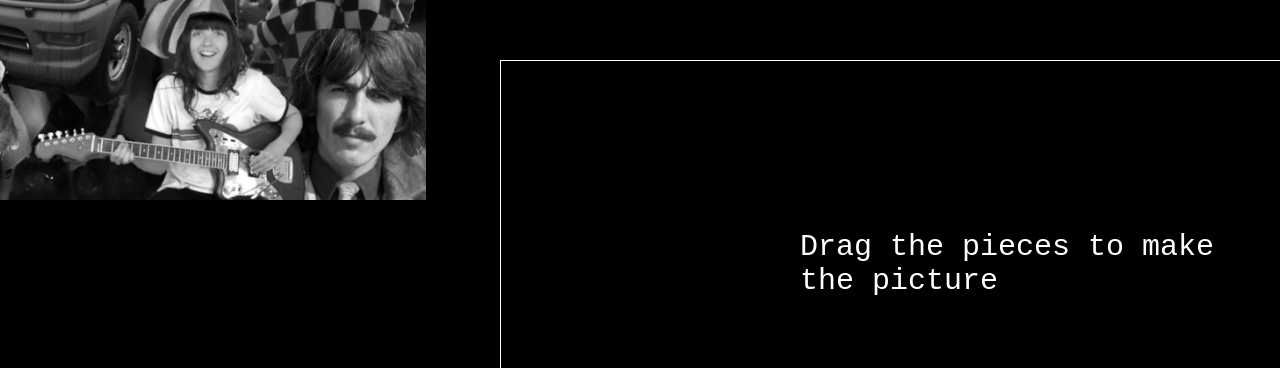
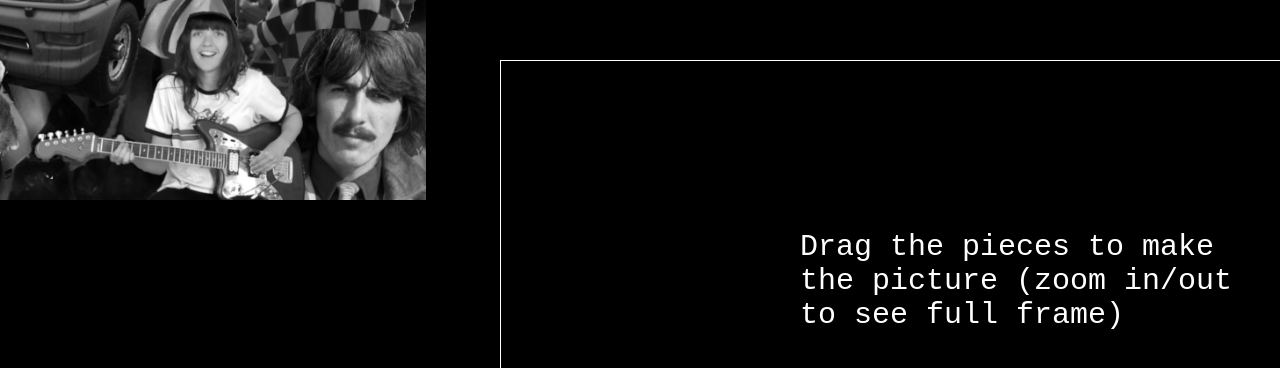
Before and after one commit to King-Mob/sticker-puzzle, a plain HTML site: page index.html in a window 1280 px wide. Shown: the top 368 px of the page. Drawn offline with Linux system fonts and the light colour scheme.

Commit message:
Update index.html

```diff
--- a/index.html
+++ b/index.html
@@ -32,7 +32,7 @@
   </head>
   <body>
     <div class="frame"></div>
-    <p class="instruction">Drag the pieces to make the picture</p>
+    <p class="instruction">Drag the pieces to make the picture (zoom in/out to see full frame)</p>
     <img
       draggable="true"
       class="draggable"
```
